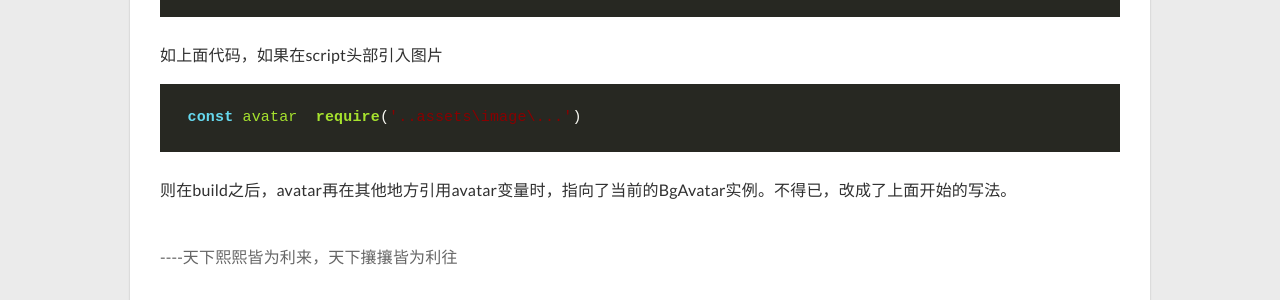
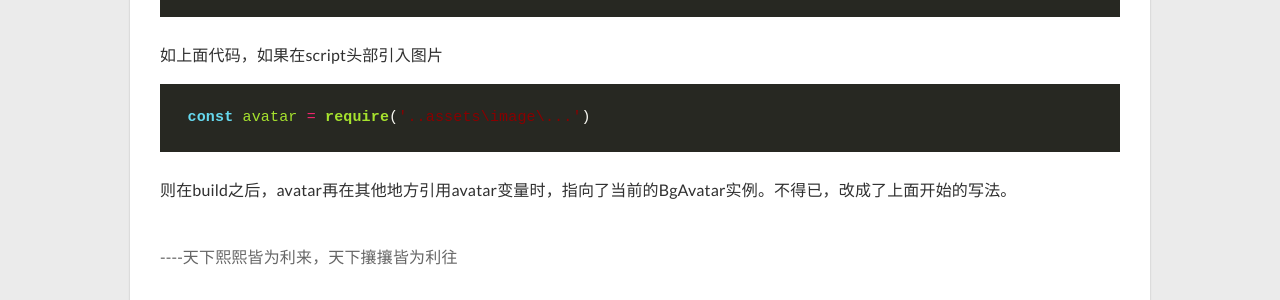
Before and after one commit to Hquestion/hquestion.github.io, a Jekyll site: the page built from _posts/2018-05-12-Parcel+Vue开发八个盘子公众号踩坑记.md, in a window 1280 px wide. Shown: the part 1502-1802 px from the top of the page. Built offline with Jekyll 4.4.1, drawn with Linux system fonts in a browser that asks for light colours; nearby versions of some CDN libraries.

Commit message:
resources

````diff
--- a/_posts/2018-05-12-Parcel+Vue开发八个盘子公众号踩坑记.md
+++ b/_posts/2018-05-12-Parcel+Vue开发八个盘子公众号踩坑记.md
@@ -59,6 +59,6 @@ comments: false
 ```
 如上面代码，如果在script头部引入图片
 ```javascript
-const avatar  require('..assets\image\...')
+const avatar = require('..assets\image\...')
 ```
 则在build之后，avatar再在其他地方引用avatar变量时，指向了当前的BgAvatar实例。不得已，改成了上面开始的写法。
````
